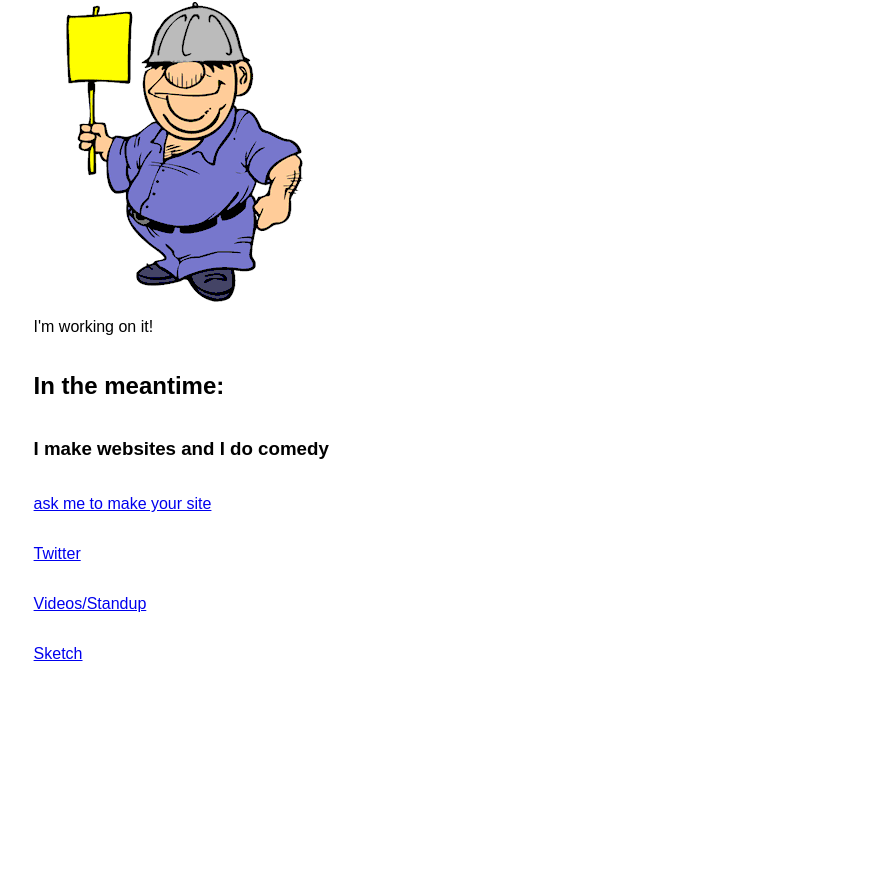
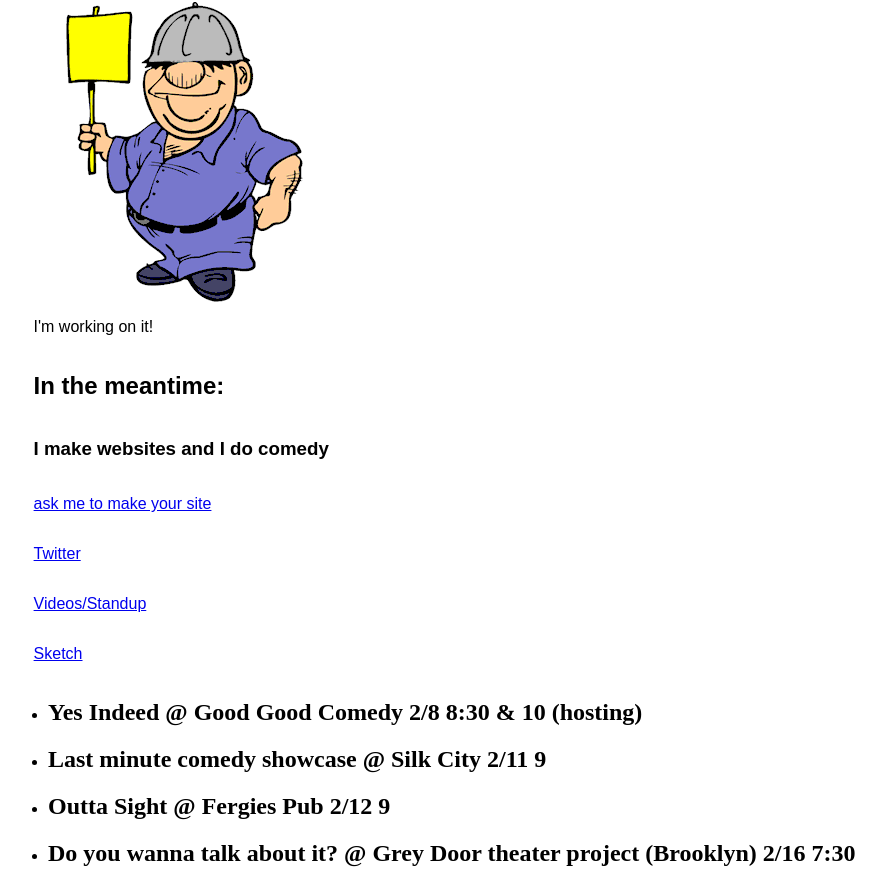
Before and after one commit to paris-liam/personal_site, a Gatsby site: page / in a window 1280 px wide. Shown: the part 86-973 px from the top of the page, without its empty margins (0-886 px from the left). Before the commit the page ends 800 px from the top, so only its background shows below. Built offline with nearby package versions, Linux system fonts and the light colour scheme; Gatsby itself is replaced by a stand-in of ours.

Commit message:
added shows

```diff
--- a/src/pages/index.js
+++ b/src/pages/index.js
@@ -25,6 +25,13 @@ const IndexPage = () => (
     <p><a href='https://www.youtube.com/channel/UCKw0pHu2fsuAmFIxXBq3mDg'>Sketch</a></p>
   </div>
   <div className='showsColumn'>
+  <ul>
+   <li><h2>Yes Indeed @ Good Good Comedy 2/8 8:30 & 10 (hosting) </h2></li>
+    <li><h2>Last minute comedy showcase @ Silk City 2/11 9 </h2></li>
+     <li><h2> Outta Sight @ Fergies Pub 2/12 9 </h2></li>
+       <li><h2> Do you wanna talk about it? @ Grey Door theater project (Brooklyn) 2/16 7:30</h2></li>
+
+  </ul>
   </div>
   </div>
 );
```
